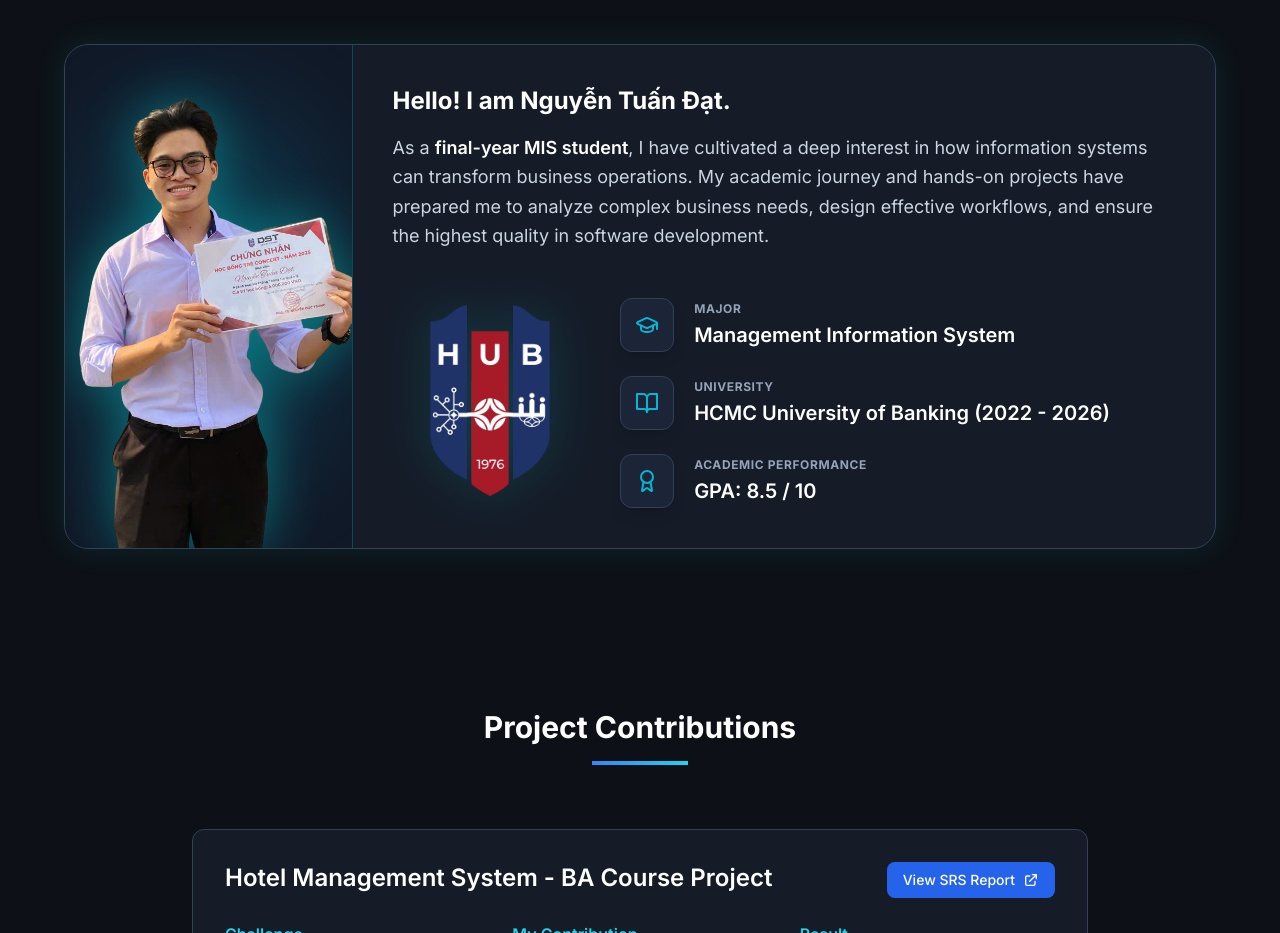
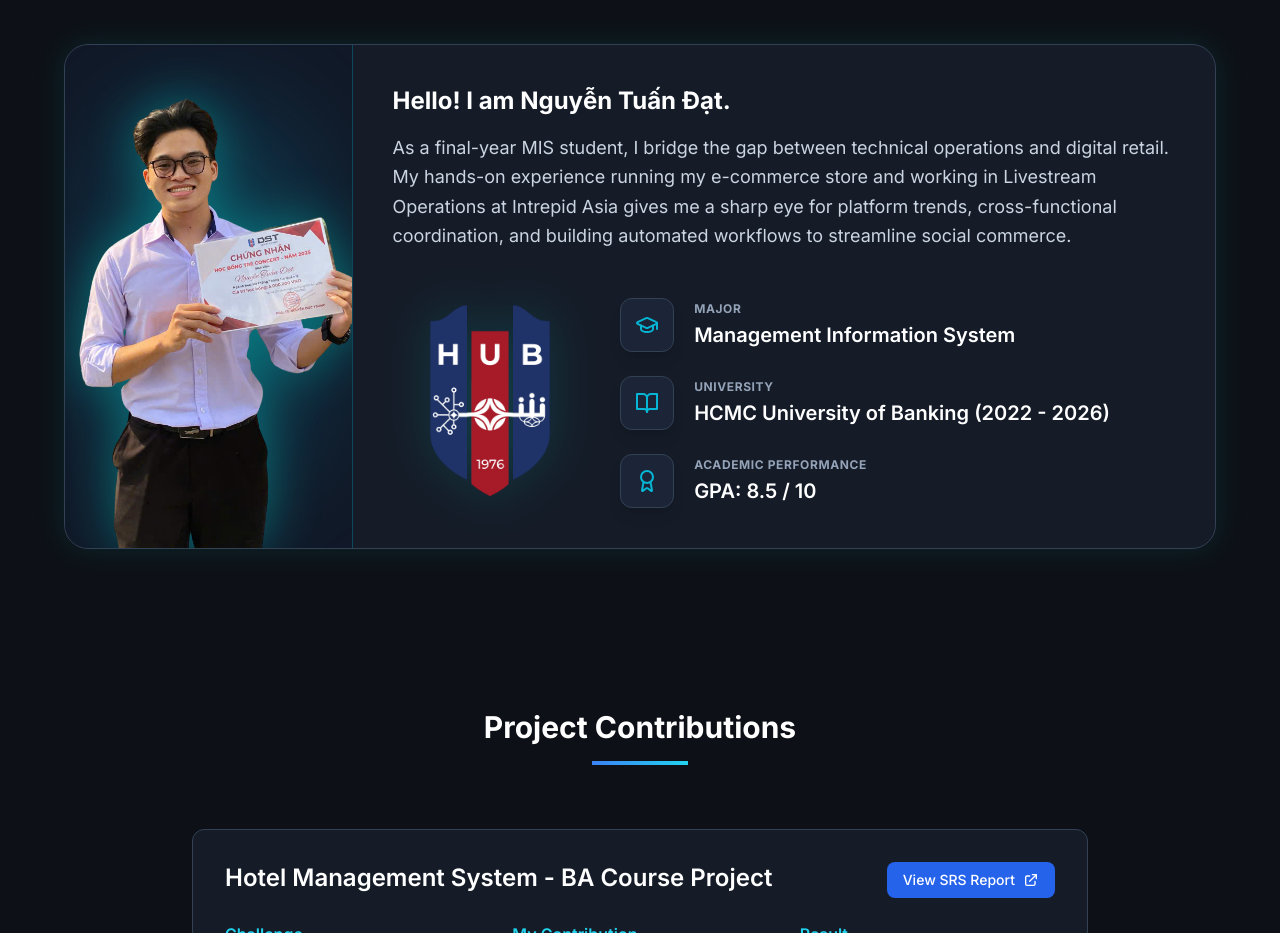
Before and after one commit to ondynguyen411/portfolio-nguyen-tuan-dat, a React (Vite) app: page / in a window 1280 px wide. Shown: the part 940-1873 px from the top of the page. Built offline with nearby package versions, Linux system fonts and the light colour scheme.

Commit message:
Update About.jsx

```diff
--- a/src/components/About.jsx
+++ b/src/components/About.jsx
@@ -1,15 +1,5 @@
 import React from 'react';
 import { GraduationCap, BookOpen, Award } from 'lucide-react';
-
-// =================IMPORTANT=================
-// 1. Place your "about me" image inside the 'src' folder.
-// 2. Uncomment the line below and change 'about-me.png' to your actual filename if different.
-// import aboutMeImg from '../about-me.png';
-
-// --- PLACEHOLDER IMAGE (DELETE THIS LINE AFTER IMPORTING YOUR IMAGE ABOVE) ---
-const aboutMeImg = "https://placehold.co/300x600/0f172a/00DFD8?text=About+Me+Image&font=roboto";
-// ---------------------------------------------------------------------------
-
 
 const aboutDetails = [
     {
@@ -34,45 +24,30 @@ const About = () => {
         <section id="about" className="py-20 px-4">
             <div className="max-w-6xl mx-auto">
 
-                {/* --- TOP: Title Section --- */}
                 <h3 className="text-3xl font-bold text-center mb-4 text-white">About Me</h3>
                 <div className="w-24 h-1 bg-gradient-to-r from-blue-500 to-cyan-400 mx-auto mb-12"></div>
 
-
-                {/* --- BOTTOM: Large Rectangle Container (The 2/8 Split Layout) --- */}
                 <div className="flex flex-col md:flex-row bg-slate-800/50 border border-slate-700 rounded-3xl overflow-hidden backdrop-blur-sm shadow-[0_0_30px_rgba(0,223,216,0.1)]">
 
-                    {/* === LEFT SIDE (approx 2/10 width): Image with Vibe Effects === */}
                     <div className="w-full md:w-1/4 relative flex items-end justify-center pt-8 bg-slate-900/50 md:border-r border-b md:border-b-0 border-cyan-500/30 overflow-hidden">
-                        {/* Subtle background glow blob behind image */}
                          <div className="absolute top-1/2 left-1/2 -translate-x-1/2 -translate-y-1/2 w-3/4 h-3/4 bg-cyan-500/20 blur-[50px] rounded-full z-0"></div>
-
-                        {/* Your Image */}
                         <img
                             src={`${import.meta.env.BASE_URL}aboutme.jpg`}
                             alt="About Nguyễn Tuấn Đạt"
                             className="relative z-10 object-contain object-bottom max-h-[280px] md:max-h-[105%] drop-shadow-[0_0_15px_rgba(0,223,216,0.4)] -translate-x-[30px] transform origin-bottom scale-[1.75] hover:scale-[1.85] transition-all duration-500"
-                                                   />
+                        />
                     </div>
 
-
-                    {/* === RIGHT SIDE (approx 8/10 width): Content Area === */}
                     <div className="w-full md:w-3/4 p-8 md:p-10 flex flex-col gap-10">
-
-                        {/* -- Content Above: Intro Paragraph -- */}
                         <div>
                             <h4 className="text-2xl font-bold text-white mb-4">Hello! I am Nguyễn Tuấn Đạt.</h4>
+                            {/* UPDATED BIO */}
                             <p className="text-lg text-slate-300 leading-relaxed">
-                                As a <strong className="text-white font-semibold">final-year MIS student</strong>, I have cultivated a deep interest in how information systems can transform business operations. My academic journey and hands-on projects have prepared me to analyze complex business needs, design effective workflows, and ensure the highest quality in software development.
+                                As a final-year MIS student, I bridge the gap between technical operations and digital retail. My hands-on experience running my e-commerce store and working in Livestream Operations at Intrepid Asia gives me a sharp eye for platform trends, cross-functional coordination, and building automated workflows to streamline social commerce.
                             </p>
                         </div>
 
-                        {/* (Đã xóa đường kẻ ngang Divider Line theo ý bạn để giao diện liền mạch hơn) */}
-
-                        {/* -- Content Below: Split Columns (School Logo + Info) -- */}
                         <div className="flex flex-col md:flex-row gap-8 items-center md:items-center mt-2">
-
-                            {/* Column 1 (Small width): School Logo Area - Đã Căn Giữa Tuyệt Đối */}
                             <div className="w-full md:w-1/4 flex flex-col items-center justify-center shrink-0">
                                 <div className="w-32 h-32 flex items-center justify-center group">
                                     <img
@@ -83,15 +58,12 @@ const About = () => {
                                 </div>
                             </div>
 
-                            {/* Column 2 (Larger width): Detailed Info List */}
                             <div className="w-full md:w-3/4 grid gap-6">
                                 {aboutDetails.map((item, index) => (
                                     <div key={index} className="flex gap-5 items-center group">
-                                        {/* Icon Box */}
                                         <div className="bg-slate-800/80 p-3.5 rounded-xl border border-slate-700 text-cyan-500 shrink-0 group-hover:border-cyan-400/50 group-hover:bg-slate-800 transition-all duration-300 shadow-lg">
                                             {item.icon}
                                         </div>
-                                        {/* Text Content - Đã đổi style để nội dung chính nổi bật hơn */}
                                         <div>
                                             <h5 className="text-xs font-bold text-slate-400 uppercase tracking-wider mb-1">{item.title}</h5>
                                             <p className="text-white font-semibold text-lg md:text-xl group-hover:text-cyan-300 transition-colors leading-tight">{item.text}</p>
@@ -99,11 +71,8 @@ const About = () => {
                                     </div>
                                 ))}
                             </div>
-
                         </div>
-
                     </div>
-
                 </div>
             </div>
         </section>
```
